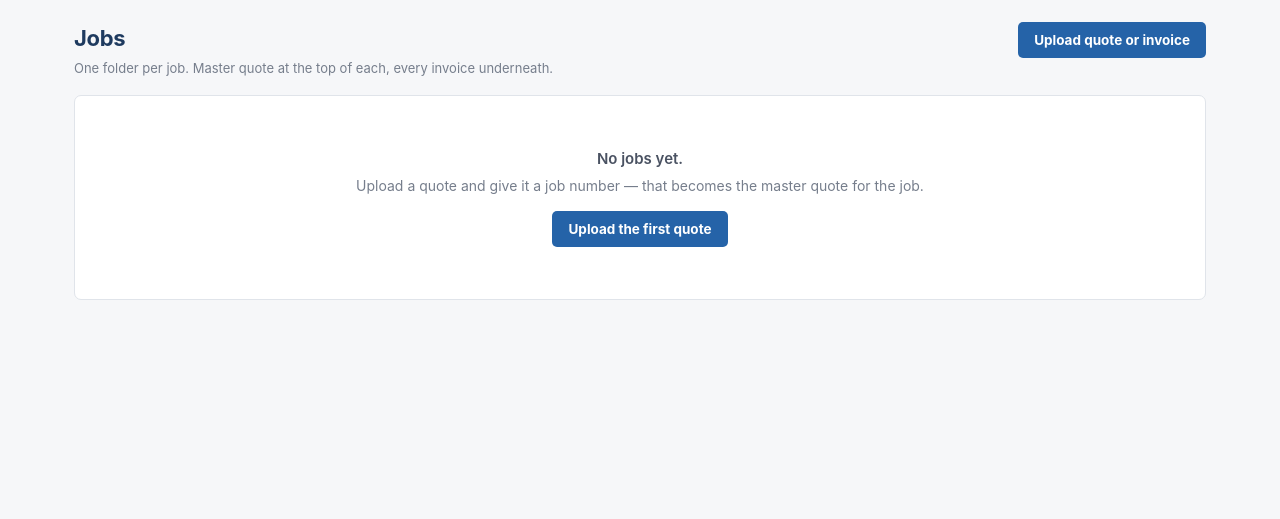
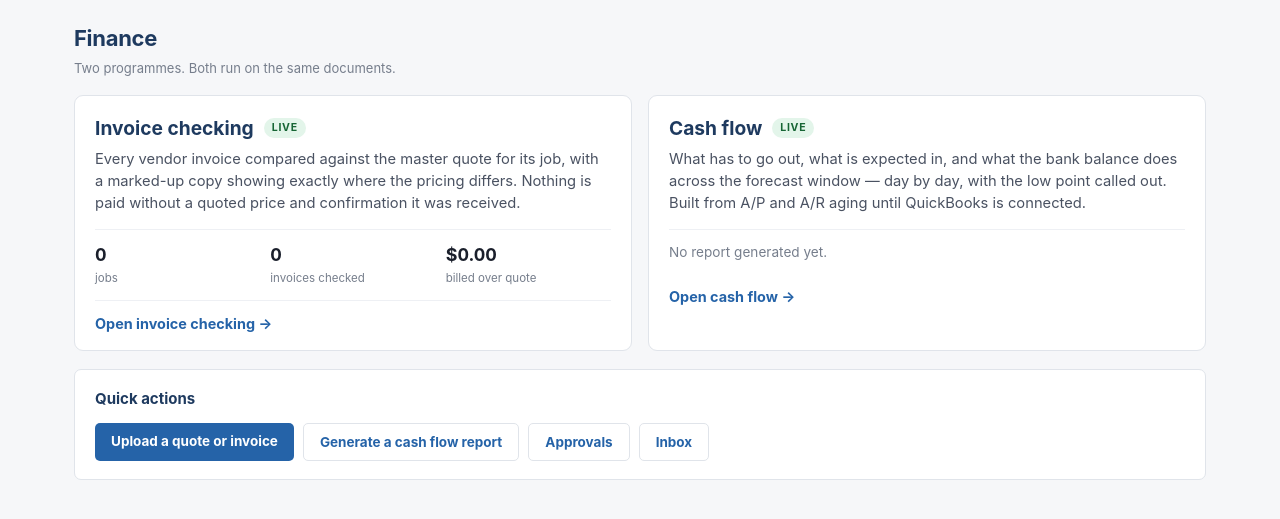
Before and after one commit to 12zack9ai/ADDvent-Finance, a FastAPI app: page / in a window 1280 px wide. Shown: the part 60-579 px from the top of the page. Run offline with FastAPI, Linux system fonts and the light colour scheme.

Commit message:
Add a front door for the two programmes
The site opened straight into the jobs list, which assumed everyone arriving
wanted invoice checking. There are two programmes now, and cash flow was
reachable only from the nav bar.

So / is the choice, and the jobs list moves to /jobs. Each card carries the one
number that says whether it needs attention today - money billed over quote,
invoices waiting on an approver, documents stuck in the Inbox, the projected
close and low point from the most recent forecast - so the choice is informed
rather than blind.

Error redirects that used to land on the jobs list now say /jobs explicitly,
rather than silently landing on the front door.

Co-Authored-By: Claude Opus 5 <noreply@anthropic.com>
Claude-Session: https://claude.ai/code/session_01DgKCvEE1MtEymFtdsb1KyC

```diff
--- a/app/main.py
+++ b/app/main.py
@@ -15,7 +15,7 @@ from urllib.parse import quote_plus, urlencode
 from fastapi import Depends, FastAPI, File, Form, Request, UploadFile
 from fastapi.responses import FileResponse, HTMLResponse, RedirectResponse
 from fastapi.templating import Jinja2Templates
-from sqlalchemy import or_, select
+from sqlalchemy import func, or_, select
 from sqlalchemy.orm import Session, selectinload
 
 from app import accounting, auth, cashflow, cashflow_pdf, fmt, invoice_pdf, scheduler
@@ -229,7 +229,44 @@ def healthz() -> dict:
 
 
 @app.get("/", response_class=HTMLResponse)
-def dashboard(request: Request, session: Session = Depends(get_session)):
+def home(request: Request, session: Session = Depends(get_session)):
+    """The front door: which of the two programmes do you want.
+
+    Each card carries the one number that says whether it needs attention
+    today, so the choice is informed rather than blind.
+    """
+    jobs = session.scalar(select(func.count(Job.id))) or 0
+    invoices = session.scalar(select(func.count(Invoice.id))) or 0
+
+    overbilled = session.scalar(
+        select(func.sum(Invoice.overbilled_amount)).where(Invoice.overbilled_amount > 0)
+    )
+    waiting = session.scalar(
+        select(func.count(Invoice.id))
+        .where(Invoice.approval_status.in_([APPROVAL_PENDING, APPROVAL_HELD]))
+    ) or 0
+    inbox = session.scalar(
+        select(func.count(Document.id))
+        .where(Document.status.in_([ST_NEEDS_JOB, ST_ERROR]))
+    ) or 0
+
+    latest = session.scalar(select(CashReport).order_by(CashReport.created_at.desc()))
+    latest_forecast = _report_forecast(latest) if latest is not None else None
+
+    return templates.TemplateResponse(request, "home.html", _ctx(
+        request, session,
+        jobs_count=jobs,
+        invoices_count=invoices,
+        overbilled=Decimal(overbilled) if overbilled else ZERO,
+        waiting=waiting,
+        inbox_count=inbox,
+        latest_report=latest,
+        latest_forecast=latest_forecast,
+    ))
+
+
+@app.get("/jobs", response_class=HTMLResponse)
+def jobs_list(request: Request, session: Session = Depends(get_session)):
     q = (request.query_params.get("q") or "").strip()
     flagged = request.query_params.get("flagged") == "1"
 
@@ -274,7 +311,7 @@ def job_detail(job_number: str, request: Request, session: Session = Depends(get
         select(Job).where(Job.job_number == normalize_job_number(job_number))
     )
     if job is None:
-        return _redirect("/", err=f"No job {job_number}.")
+        return _redirect("/jobs", err=f"No job {job_number}.")
 
     invoices = sorted(job.invoices, key=lambda i: (i.invoice_date or i.created_at.date(), i.id))
     superseded = [q for q in job.quotes if not q.is_master]
@@ -387,7 +424,7 @@ def assign_document(
 def document_file(doc_id: int, session: Session = Depends(get_session)):
     doc = session.get(Document, doc_id)
     if doc is None or not Path(doc.stored_path).exists():
-        return _redirect("/", err="That file is missing.")
+        return _redirect("/jobs", err="That file is missing.")
     return FileResponse(
         doc.stored_path,
         media_type="application/pdf" if doc.stored_path.endswith(".pdf") else None,
@@ -417,7 +454,7 @@ def _render_markup(request: Request, invoice: Invoice, print_mode: bool) -> str:
 def invoice_markup(invoice_id: int, request: Request, session: Session = Depends(get_session)):
     invoice = session.get(Invoice, invoice_id)
     if invoice is None:
-        return _redirect("/", err="No such invoice.")
+        return _redirect("/jobs", err="No such invoice.")
     return HTMLResponse(_render_markup(request, invoice, print_mode=False))
 
 
@@ -425,7 +462,7 @@ def invoice_markup(invoice_id: int, request: Request, session: Session = Depends
 def download_invoice_pdf(invoice_id: int, request: Request, session: Session = Depends(get_session)):
     invoice = session.get(Invoice, invoice_id)
     if invoice is None:
-        return _redirect("/", err="No such invoice.")
+        return _redirect("/jobs", err="No such invoice.")
 
     name = (invoice.invoice_number or str(invoice.id)).replace("/", "-")
     out = settings.renders_dir / f"job{invoice.job.job_number}-invoice-{name}-checked.pdf"
@@ -469,7 +506,7 @@ def confirm_receipt(
         select(Job).where(Job.job_number == normalize_job_number(job_number))
     )
     if job is None:
-        return _redirect("/", err=f"No job {job_number}.")
+        return _redirect("/jobs", err=f"No job {job_number}.")
 
     session.add(Receipt(
         job_id=job.id,
@@ -506,7 +543,7 @@ def add_change_order(
         select(Job).where(Job.job_number == normalize_job_number(job_number))
     )
     if job is None:
-        return _redirect("/", err=f"No job {job_number}.")
+        return _redirect("/jobs", err=f"No job {job_number}.")
 
     value = to_decimal(amount)
     if value is None or value <= 0:
@@ -549,7 +586,7 @@ def decide_invoice(
     """Approve, hold, reject, or mark paid. Every decision is recorded."""
     invoice = session.get(Invoice, invoice_id)
     if invoice is None:
-        return _redirect("/", err="No such invoice.")
+        return _redirect("/jobs", err="No such invoice.")
 
     routing = route(invoice)
     who = _actor(actor)
--- a/app/templates/base.html
+++ b/app/templates/base.html
@@ -125,6 +125,28 @@
   form.stack .hint{display:block;font-weight:400;color:var(--mute);font-size:.8rem;margin-top:3px}
   form.stack label.check{font-weight:400}
   form.stack label.check input{margin-right:6px}
+
+  /* ---- front door ---- */
+  .progs{display:grid;grid-template-columns:1fr 1fr;gap:16px;margin-bottom:18px}
+  @media (max-width:820px){ .progs{grid-template-columns:1fr} }
+  .prog{display:block;background:#fff;border:1px solid var(--rule);border-radius:9px;
+        padding:18px 20px 16px;text-decoration:none;color:inherit;transition:.12s}
+  .prog:hover{border-color:#b9c6d8;box-shadow:0 2px 10px rgba(20,40,70,.07);transform:translateY(-1px)}
+  .prog-head{display:flex;align-items:center;gap:10px;margin-bottom:6px}
+  .prog-head h2{margin:0;font-size:1.2rem}
+  .prog-tag{font-size:.66rem;letter-spacing:.7px;text-transform:uppercase;font-weight:700;
+            background:#e3f5ea;color:#166534;padding:2px 8px;border-radius:10px}
+  .prog-tag.soon{background:#eef0f3;color:#5a6270}
+  .prog-what{color:var(--soft);font-size:.92rem;line-height:1.5;margin:0 0 14px}
+  .prog-stats{display:grid;grid-template-columns:repeat(3,1fr);gap:10px;
+              padding:12px 0;border-top:1px solid var(--rule-lt);border-bottom:1px solid var(--rule-lt)}
+  .prog-stats strong{display:block;font-size:1.12rem;font-variant-numeric:tabular-nums}
+  .prog-stats span{display:block;font-size:.72rem;color:var(--mute);margin-top:2px}
+  .prog-stats .is-bad strong{color:#9b1c1c}
+  .prog-note{font-size:.82rem;color:var(--soft);margin-top:10px}
+  .prog-empty{font-size:.85rem;color:var(--mute);padding:12px 0;border-top:1px solid var(--rule-lt)}
+  .prog-go{margin-top:12px;font-weight:700;color:#2563a8;font-size:.9rem}
+  .quick-row{display:flex;gap:9px;flex-wrap:wrap;margin-top:6px}
 </style>
 </head>
 <body>
@@ -137,7 +159,7 @@
              placeholder="Search job number, vendor, or invoice number…" autocomplete="off">
     </form>
     <nav>
-      <a href="/">Jobs</a>
+      <a href="/jobs">Jobs</a>
       <a href="/approvals">Approvals</a>
       <a href="/cashflow">Cash flow</a>
       <a href="/vendors">Vendors</a>
--- a/app/templates/dashboard.html
+++ b/app/templates/dashboard.html
@@ -8,7 +8,7 @@
     <p class="sub">
       {% if q %}
         {{ jobs|length }} job{{ "" if jobs|length == 1 else "s" }} matching
-        &ldquo;<strong>{{ q }}</strong>&rdquo; · <a href="/">clear search</a>
+        &ldquo;<strong>{{ q }}</strong>&rdquo; · <a href="/jobs">clear search</a>
       {% else %}
         One folder per job. Master quote at the top of each, every invoice underneath.
       {% endif %}
--- /dev/null
+++ b/app/templates/home.html
@@ -0,0 +1,78 @@
+{% extends "base.html" %}
+{% block title %}{{ site_name }}{% endblock %}
+
+{% block content %}
+<div class="pagehead">
+  <div>
+    <h1>Finance</h1>
+    <p class="sub">Two programmes. Both run on the same documents.</p>
+  </div>
+</div>
+
+<div class="progs">
+
+  <a class="prog" href="/jobs">
+    <div class="prog-head">
+      <h2>Invoice checking</h2>
+      <span class="prog-tag">Live</span>
+    </div>
+    <p class="prog-what">
+      Every vendor invoice compared against the master quote for its job, with a
+      marked-up copy showing exactly where the pricing differs. Nothing is paid
+      without a quoted price and confirmation it was received.
+    </p>
+    <div class="prog-stats">
+      <div><strong>{{ jobs_count }}</strong><span>job{{ "" if jobs_count == 1 else "s" }}</span></div>
+      <div><strong>{{ invoices_count }}</strong><span>invoices checked</span></div>
+      <div class="{{ 'is-bad' if overbilled > 0 else '' }}">
+        <strong>{{ overbilled | money }}</strong><span>billed over quote</span></div>
+    </div>
+    {% if waiting or inbox_count %}
+    <div class="prog-note">
+      {% if waiting %}<strong>{{ waiting }}</strong> waiting on an approver{% endif %}
+      {% if waiting and inbox_count %} · {% endif %}
+      {% if inbox_count %}<strong>{{ inbox_count }}</strong> in the Inbox with no job number{% endif %}
+    </div>
+    {% endif %}
+    <div class="prog-go">Open invoice checking &rarr;</div>
+  </a>
+
+  <a class="prog" href="/cashflow">
+    <div class="prog-head">
+      <h2>Cash flow</h2>
+      <span class="prog-tag">Live</span>
+    </div>
+    <p class="prog-what">
+      What has to go out, what is expected in, and what the bank balance does
+      across the forecast window — day by day, with the low point called out.
+      Built from A/P and A/R aging until QuickBooks is connected.
+    </p>
+    {% if latest_forecast %}
+    <div class="prog-stats">
+      <div><strong>{{ latest_forecast.closing_balance | money }}</strong><span>projected close</span></div>
+      <div class="{{ 'is-bad' if latest_forecast.goes_negative else '' }}">
+        <strong>{{ latest_forecast.low_point.closing | money }}</strong><span>low point</span></div>
+      <div><strong>{{ latest_forecast.total_out | money }}</strong><span>going out</span></div>
+    </div>
+    <div class="prog-note">
+      Last generated {{ latest_report.created_at.strftime("%d %b %Y") }}
+      {% if latest_report.created_by %} by {{ latest_report.created_by }}{% endif %}
+    </div>
+    {% else %}
+    <div class="prog-empty">No report generated yet.</div>
+    {% endif %}
+    <div class="prog-go">Open cash flow &rarr;</div>
+  </a>
+
+</div>
+
+<div class="panel quick">
+  <h2>Quick actions</h2>
+  <div class="quick-row">
+    <a class="btn" href="/upload">Upload a quote or invoice</a>
+    <a class="btn ghost" href="/cashflow">Generate a cash flow report</a>
+    <a class="btn ghost" href="/approvals">Approvals{% if waiting %} ({{ waiting }}){% endif %}</a>
+    <a class="btn ghost" href="/inbox">Inbox{% if inbox_count %} ({{ inbox_count }}){% endif %}</a>
+  </div>
+</div>
+{% endblock %}
--- a/app/templates/job.html
+++ b/app/templates/job.html
@@ -4,7 +4,7 @@
 {% block content %}
 <div class="pagehead">
   <div>
-    <div class="muted"><a href="/">Jobs</a> &rsaquo;</div>
+    <div class="muted"><a href="/jobs">Jobs</a> &rsaquo;</div>
     <h1>Job {{ job.job_number }}</h1>
     <p class="sub">{{ job.name or "No job name set" }}</p>
   </div>
```
Also changed, not shown: tests/test_upload_flow.py (+20 -0 lines).
